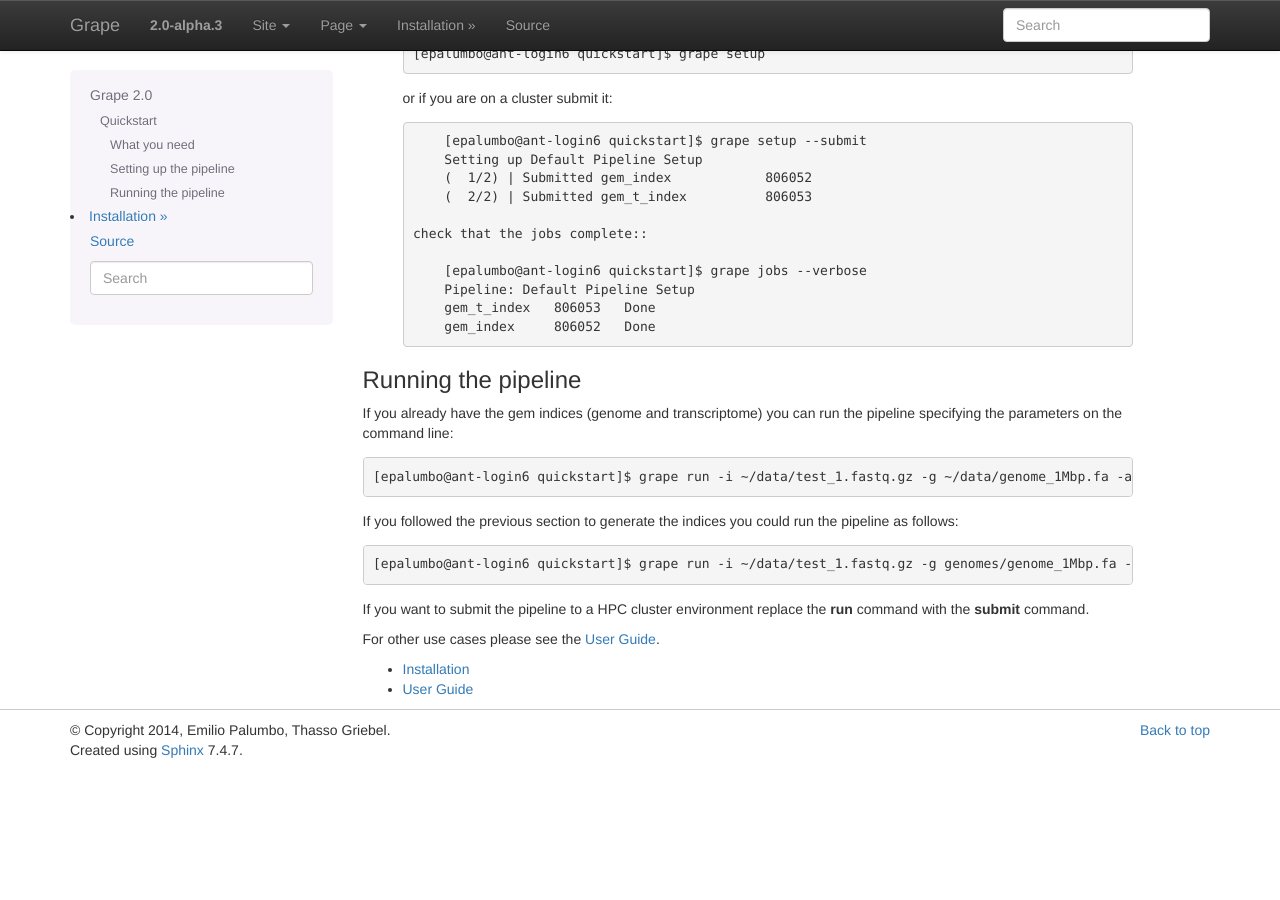
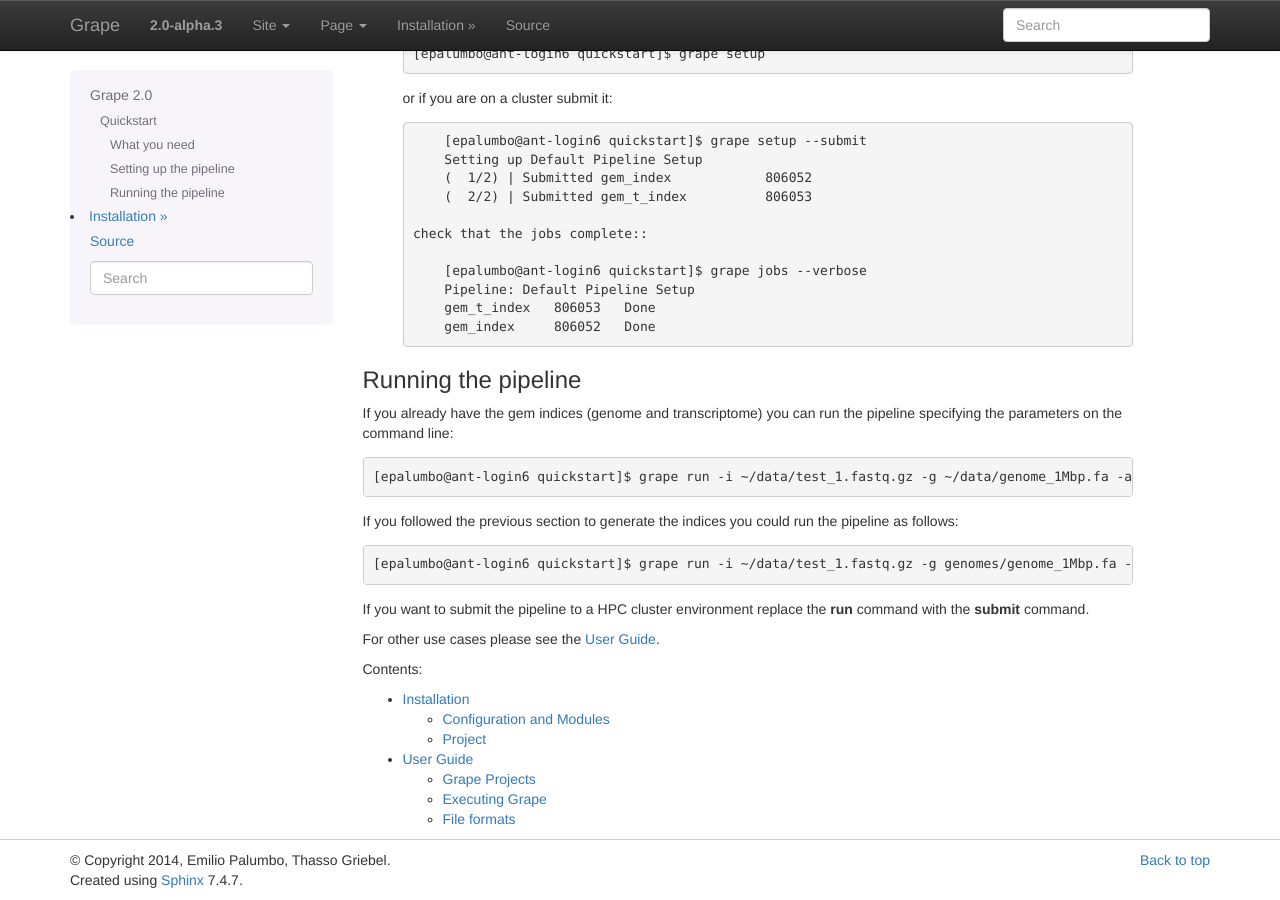
Before and after one commit to grape-pipeline/grape, a Sphinx documentation site: the page built from docs/source/index.rst, in a window 1280 px wide and 900 px high, scrolled down 1061 px. Built offline with Sphinx 7.4.7, drawn with Linux system fonts in a browser that asks for light colours; formulas are drawn with MathJax 3; before the commit the page ends 1831 px from its top, so only the background shows below that; some of the changed lines change nothing that is shown.

Commit message:
Update toc tree in docs main page

```diff
--- a/docs/source/index.rst
+++ b/docs/source/index.rst
@@ -11,8 +11,10 @@ Grape 2.0 provides an extensive pipeline for RNA-Seq analyses. It allows the cre
 
 .. include:: quickstart.rst
 
+Contents:
+
 .. toctree::
-   :maxdepth: 1
+   :maxdepth: 2
 
    adminguide
    userguide
```
